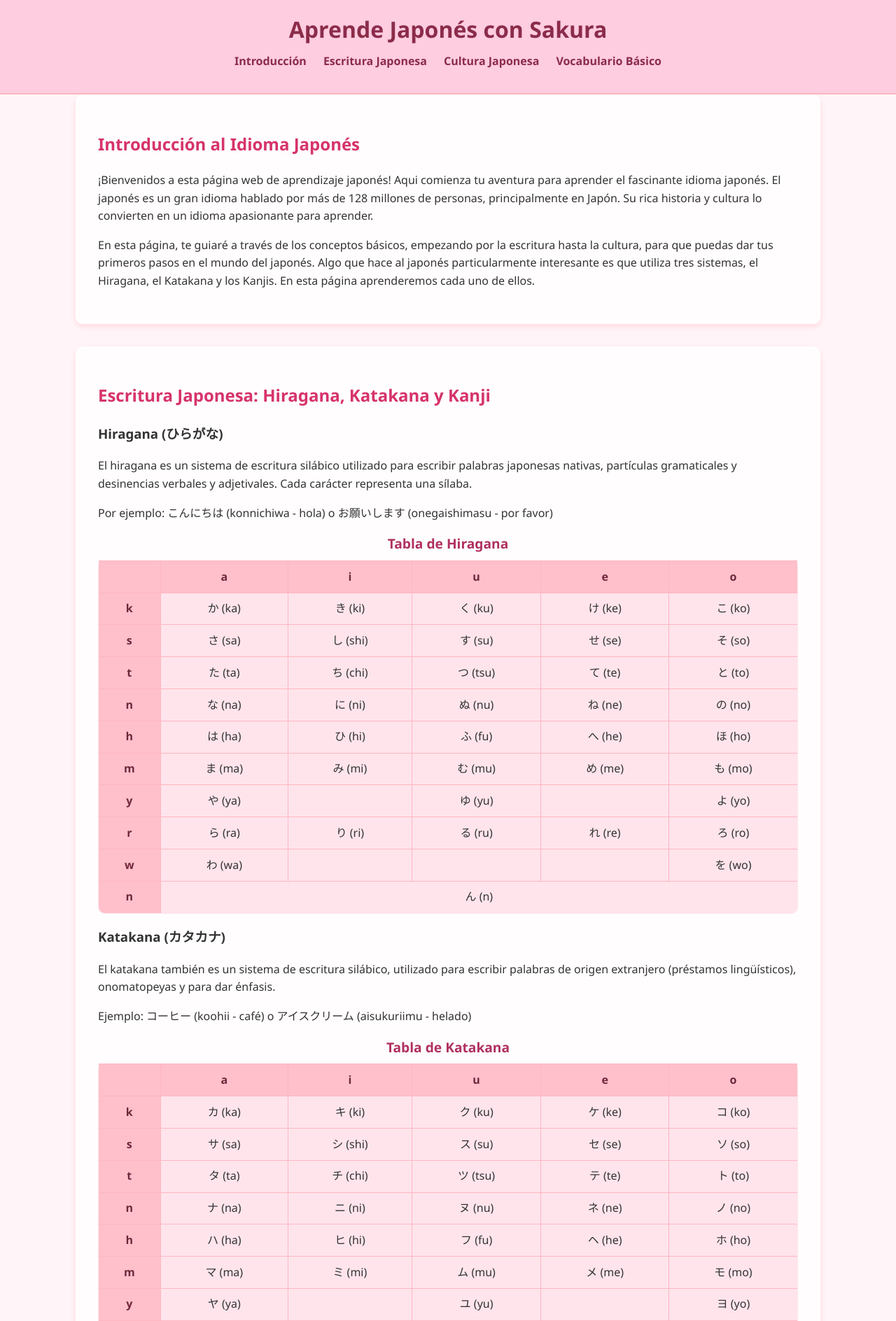
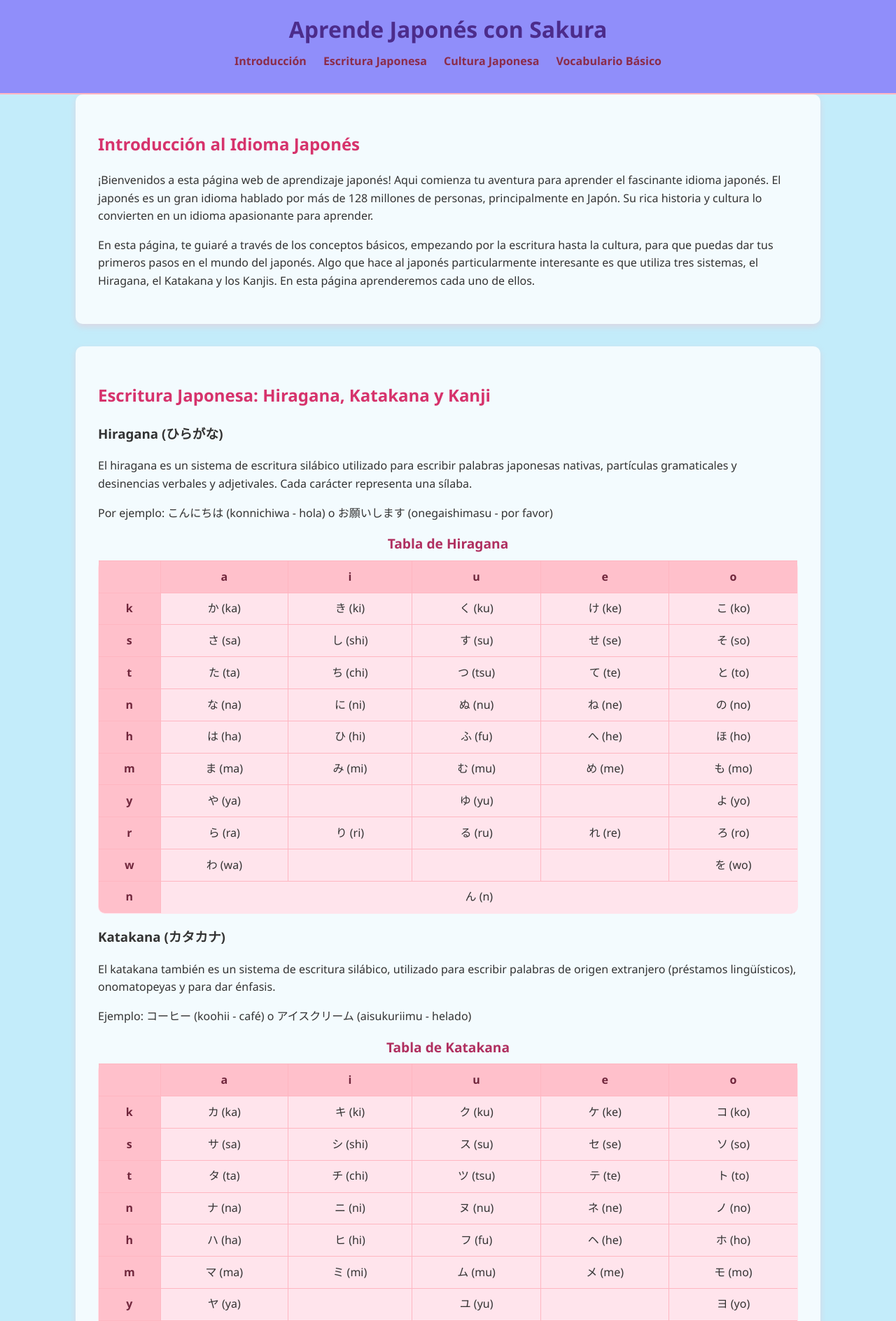
Before and after one commit to LDanielD/Plataforma-de-aprendizaje, a PHP site: page / in a window 1280 px wide. Shown: the top 1888 px of the page at 70% size. Run offline with PHP 8.4, Linux system fonts and the light colour scheme.

Commit message:
Update styles.css

```diff
--- a/styles.css
+++ b/styles.css
@@ -1,7 +1,7 @@
 /* General */
 body {
     font-family: 'Segoe UI', Tahoma, Geneva, Verdana, sans-serif;
-    background-color: #fff5f8; /* fondo rosado claro */
+    background-color: #c3ecfa; /* fondo rosado claro */
     color: #333;
     margin: 0;
     padding: 0;
@@ -10,7 +10,7 @@ body {
 
 /* Encabezado */
 header {
-    background-color: #ffcce0;
+    background-color: #908efa;
     padding: 1rem 2rem;
     text-align: center;
     border-bottom: 2px solid #ffb6c1;
@@ -18,7 +18,7 @@ header {
 
 header h1 {
     margin: 0;
-    color: #8b2c4a;
+    color: #4c2c8b;
 }
 
 nav ul {
@@ -37,7 +37,7 @@ nav a {
 }
 
 nav a:hover {
-    color: #d6336c;
+    color: #331ab0;
 }
 
 /* Secciones */
```
